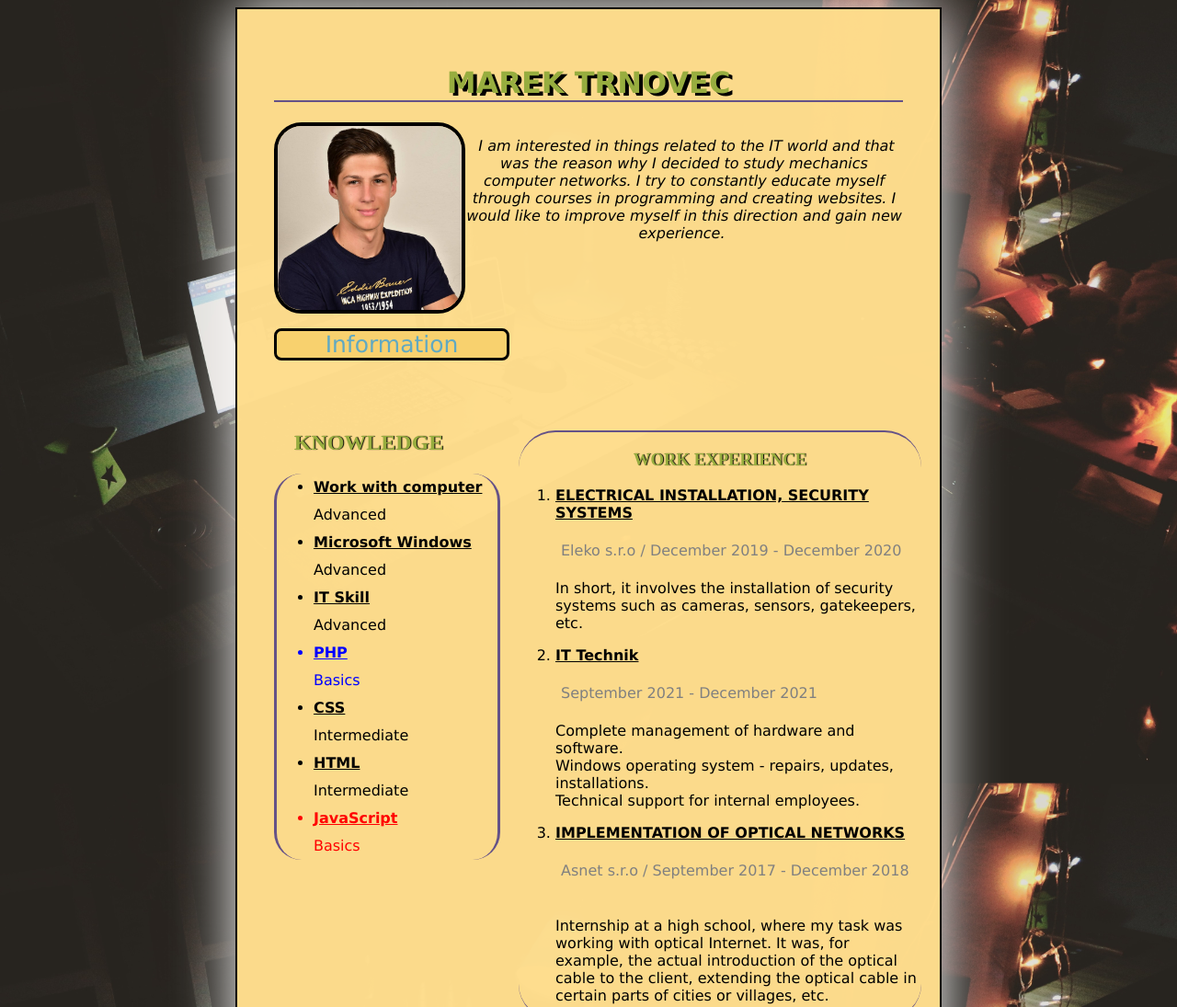
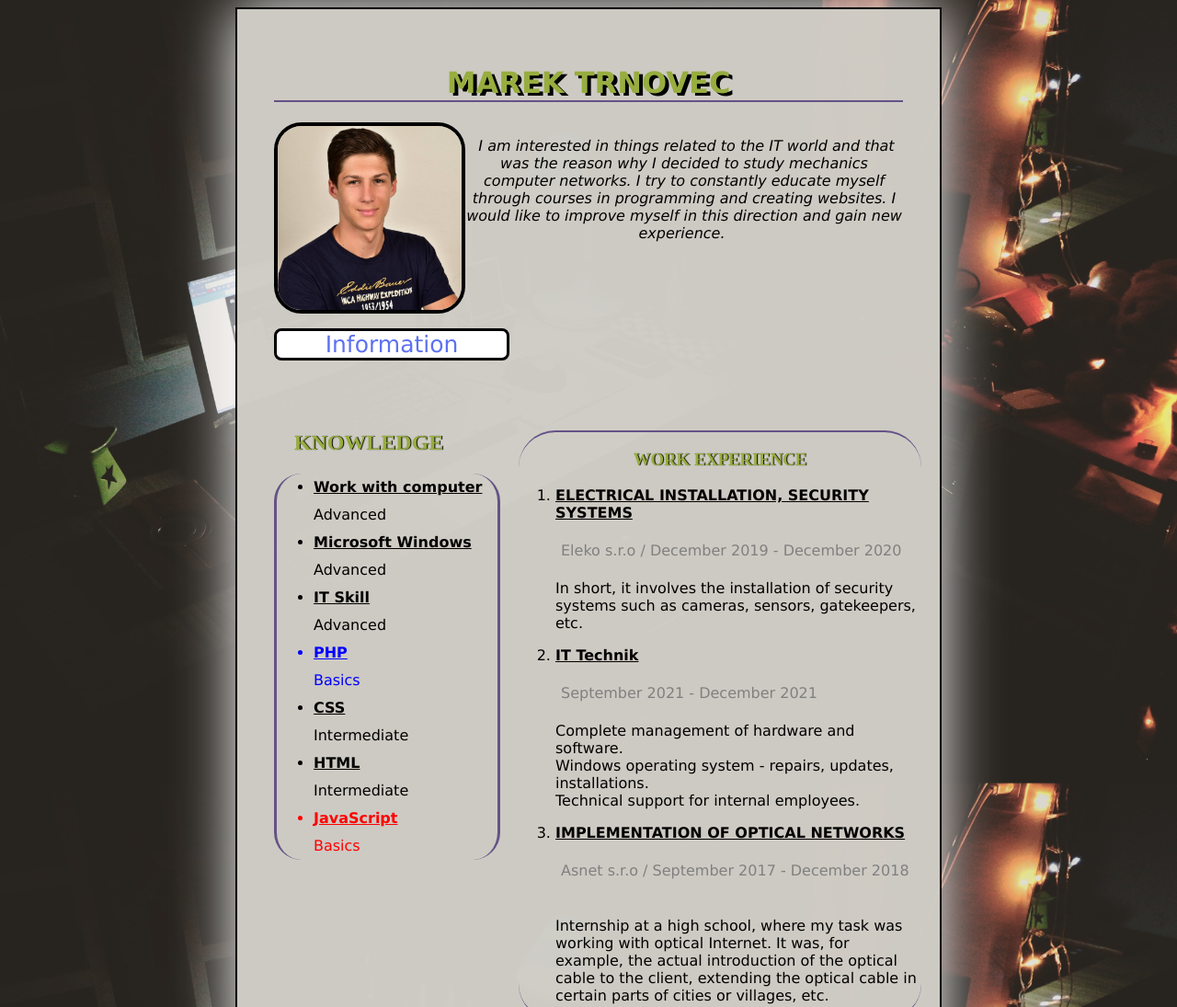
Before and after one commit to Respect6/Biography, a plain HTML site: page index.html in a window 1280 px wide. Shown: the top 1095 px of the page at 92% size. Drawn offline with Linux system fonts and the light colour scheme; a web font is replaced by a local one.

Commit message:
Update style.css

```diff
--- a/css/style.css
+++ b/css/style.css
@@ -9,7 +9,7 @@ html {
 
 body {
     /* background-image: url("../photo/pexels-hasan-albari-1229861.jpeg"); */
-    background-color: #ffde8dfa;
+    background-color: #d1cec6fa;
     box-shadow: 0px 0px 60px white;
     border: 2px solid black;
     margin-left: 20%;
@@ -89,7 +89,7 @@ em {
 }
 
 a {
-    color: rgb(96, 169, 194);
+    color: rgb(93 113 242);
 }
 
 a:hover {
@@ -103,7 +103,7 @@ i {
 .btn {
 
     position: relative;
-    background-color: rgb(248, 209, 110);
+    background-color: white;
     border-radius: 8px;
     border: 3px solid black;
     font-family: Verdana, Geneva, Tahoma, sans-serif;
@@ -117,7 +117,7 @@ i {
 
 .btn1 {
     color: rgb(151, 173, 63);
-    background-color: #ffde8dfa;
+    background-color: white;
     font-family: Verdana, Geneva, Tahoma, sans-serif;
     font-size: 20px;
     border-top: 2px solid rgb(101, 82, 135);
```
